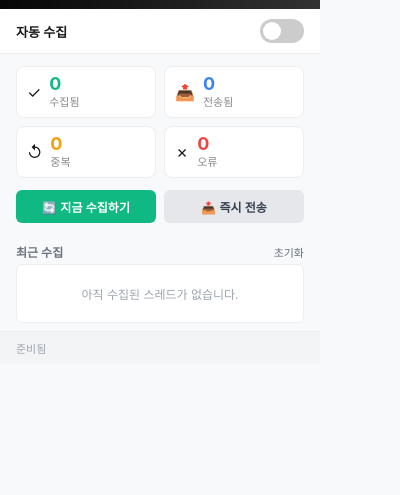
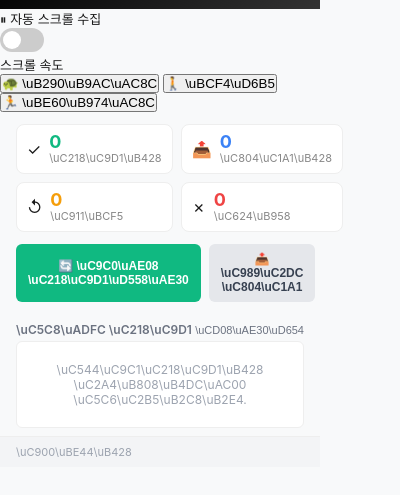
Before and after one commit to lodaebone6980/searchT, a browser extension: page chrome-extension/popup.html in a window 400 px wide. Shown: the part 39-534 px from the top of the page. Drawn offline with Linux system fonts and the light colour scheme.

Commit message:
v2: 자동 스크롤 수집 UI - popup.html

```diff
--- a/chrome-extension/popup.html
+++ b/chrome-extension/popup.html
@@ -16,72 +16,103 @@
     <a href="https://searcht-production.up.railway.app" target="_blank" class="dashboard-link" title="대시보드 열기">📊</a>
   </div>
 
-  <!-- 자동 수집 토글 -->
-  <div class="toggle-section">
-    <span class="toggle-label">자동 수집</span>
-    <label class="toggle-switch">
-      <input type="checkbox" id="autoToggle">
-      <span class="slider"></span>
-    </label>
+  <!-- 자동 스크롤 섹션 -->
+  <div class="scroll-section">
+    <div class="scroll-header">
+      <div class="scroll-title">
+        <span class="scroll-icon" id="scrollIcon">⏸</span>
+        <span>자동 스크롤 수집</span>
+      </div>
+      <label class="toggle-switch">
+        <input type="checkbox" id="scrollToggle">
+        <span class="slider"></span>
+      </label>
+    </div>
+
+    <!-- 스크롤 속도 선택 -->
+    <div class="speed-selector" id="speedSelector">
+      <div class="speed-label">스크롤 속도</div>
+      <div class="speed-buttons">
+        <button class="speed-btn" data-speed="slow" title="3~7;-\uC55D 8d;,\uC55D ;30% \uB9C8\uCD94 \uD655\uB960">🐢 \uB290\uB9AC\uAC8C</button>
+        <button class="speed-btn active" data-speed="medium" title="1.5~4\uC55D 8d;,\uC55D;20% \uB9C8\uCD54 \uD655\uB960">🚶 \uBCF4\uD6B5</button>
+        <button class="speed-btn" data-speed="fast" title="0.8~2d;,\uC55D;10% \uB9C8\uCD54 \uD655\uB960">🏃 \uBE60\uB974\uAC8C</button>
+      </div>
+    </div>
+
+    <!-- 스크롤 상태 -->
+    <div class="scroll-status" id="scrollStatusBox" style="display:none;">
+      <div class="scroll-stat">
+        <span class="scroll-stat-label">\uC2A4\uD1EC\uB1B4</span>
+        <span class="scroll-stat-value" id="scrollCount">0</span>
+      </div>
+      <div class="scroll-stat">
+        <span class="scroll-stat-label">\uC0C8\uB85C\uACE0\uCE58</span>
+        <span class="scroll-stat-value" id="refreshCount">0</span>
+      </div>
+      <div class="scroll-stat">
+        <span class="scroll-stat-label">\uC0C1\uD0DC</span>
+        <span class="scroll-stat-value" id="scrollState">\uB300\uAE30</span>
+      </div>
+    </div>
   </div>
 
-  <!-- 통계 -->
+  <!-- \uD86D\uACC4 -->
   <div class="stats-grid">
     <div class="stat-card stat-collected">
       <div class="stat-icon">✓</div>
       <div class="stat-info">
         <div class="stat-value" id="statCollected">0</div>
-        <div class="stat-label">수집됨</div>
+        <div class="stat-label">\uC218\uC9D1\uB428</div>
       </div>
     </div>
     <div class="stat-card stat-sent">
       <div class="stat-icon">📤</div>
       <div class="stat-info">
         <div class="stat-value" id="statSent">0</div>
-        <div class="stat-label">전송됨</div>
+        <div class="stat-label">\uC804\uC1A1\uB428</div>
       </div>
     </div>
     <div class="stat-card stat-dupes">
       <div class="stat-icon">↺</div>
       <div class="stat-info">
         <div class="stat-value" id="statDupes">0</div>
-        <div class="stat-label">중복</div>
+        <div class="stat-label">\uC911\uBCF5</div>
       </div>
     </div>
     <div class="stat-card stat-errors">
       <div class="stat-icon">✗</div>
       <div class="stat-info">
         <div class="stat-value" id="statErrors">0</div>
-        <div class="stat-label">오류</div>
+        <div class="stat-label">\uC624\uB958</div>
       </div>
     </div>
   </div>
 
-  <!-- 액션 버튼 -->
+  <!-- \uC561\uC158 \uBC84\uD2B8 -->
   <div class="actions">
-    <button id="btnCollect" class="btn btn-primary">🔄 지금 수집하기</button>
-    <button id="btnFlush" class="btn btn-secondary">📤 즉시 전송</button>
+    <button id="btnCollect" class="btn btn-primary">🔄 \uC9C0\uAE08 \uC218\uC9D1\uD558\uAE30</button>
+    <button id="btnFlush" class="btn btn-secondary">📤 \uC989\uC2DC \uC804\uC1A1</button>
   </div>
 
-  <!-- 대기열 상태 -->
+  <!-- \uB300\uAE30\uC5F4 \uC0C1\uD0D0 -->
   <div class="queue-info" id="queueInfo" style="display:none;">
-    <span>⏳ 대기열: <strong id="queueSize">0</strong>개</span>
+    <span>⏳ \uB300\uAE30\uC5F4: <strong id="queueSize">0</strong>\uAC1C</span>
   </div>
 
-  <!-- 최근 수집 로그 -->
+  <!-- \uC5C8\uADFC \uC218\uC9D1 \uB85C\uADDC -->
   <div class="log-section">
     <div class="log-header">
-      <span>최근 수집</span>
-      <button id="btnReset" class="btn-text">초기화</button>
+      <span>\uC5C8\uADFC \uC218\uC9D1</span>
+      <button id="btnReset" class="btn-text">\uCD08\uAE30\uD654</button>
     </div>
     <div class="log-list" id="logList">
-      <div class="log-empty">아직 수집된 스레드가 없습니다.</div>
+      <div class="log-empty">\uC544\uC9C1\uC218\uC9D1\uB428 \uC2A4\uB808\uB4DC\uAC00 \uC5C6\uC2B5\uB2C8\uB2E4.</div>
     </div>
   </div>
 
-  <!-- 상태 바 -->
+  <!-- \uC0C1\uD0DC \uBC14 -->
   <div class="status-bar" id="statusBar">
-    <span id="statusText">준비됨</span>
+    <span id="statusText">\uC900\uBE44\uB428</span>
     <span id="lastSent"></span>
   </div>
 
```
